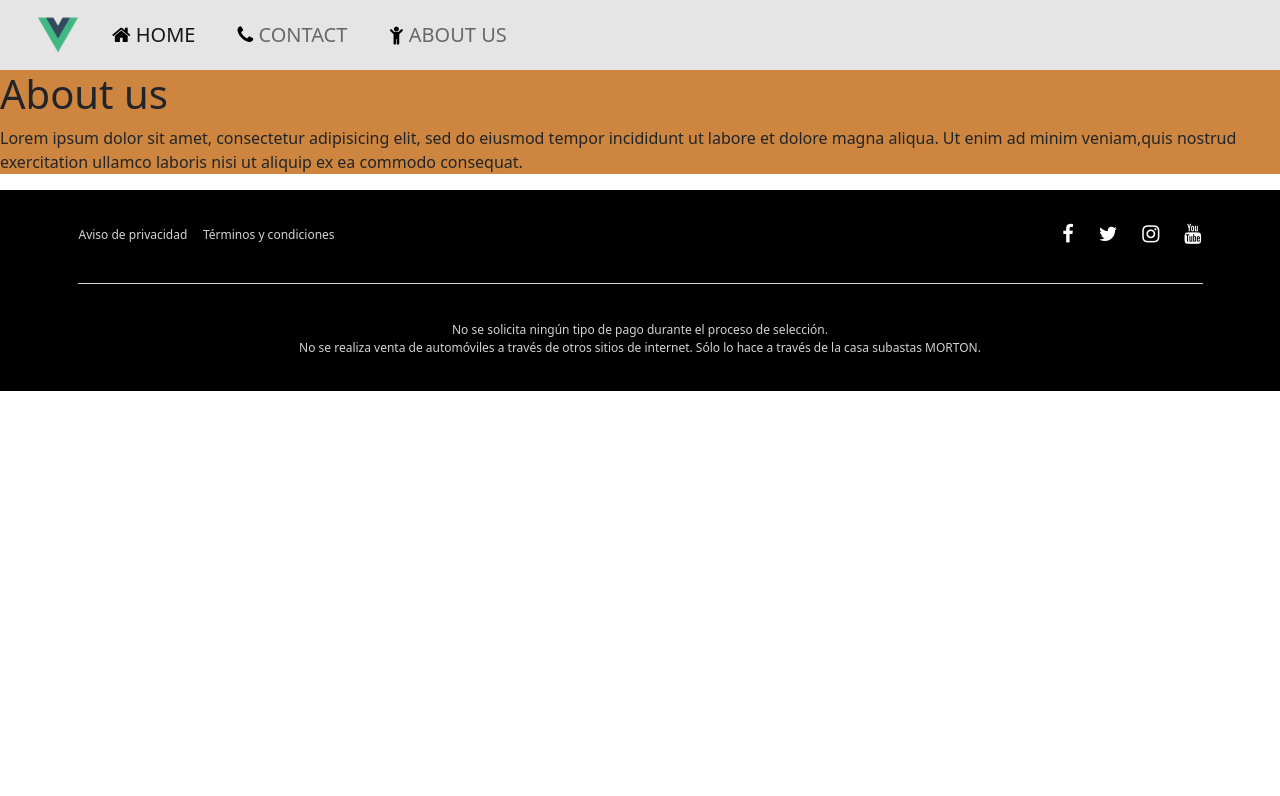
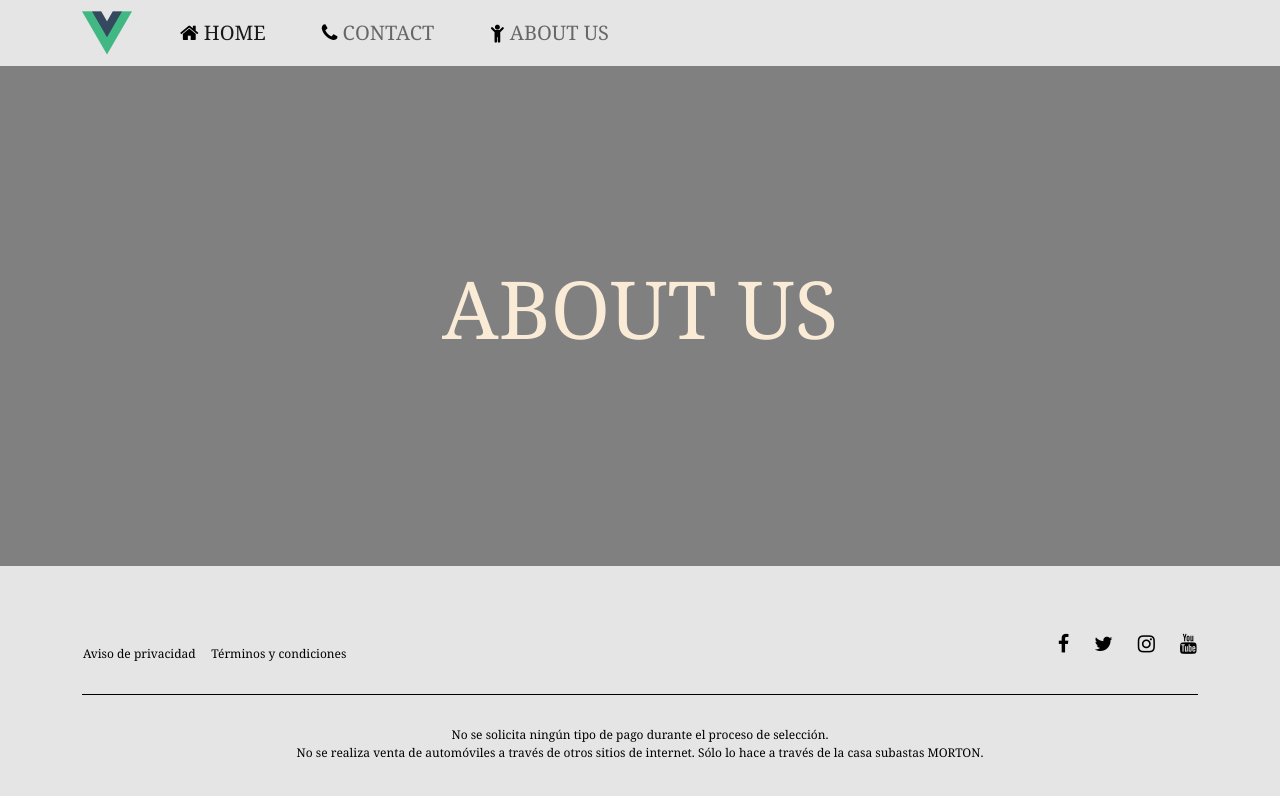
Before and after one commit to GonzalezAlbarranOrlando/demo-01, a Vue app: page /#/aboutus in a window 1280 px wide. Shown: the top 796 px of the page. Built offline with nearby package versions, Linux system fonts and the light colour scheme.

Commit message:
navbar and footer css upgrade

```diff
--- a/src/App.vue
+++ b/src/App.vue
@@ -18,6 +18,8 @@ components: { MyHeader, MyFooter}
 <style>
   /*Font Awesome Web Application Icons */
   @import 'https://cdnjs.cloudflare.com/ajax/libs/font-awesome/4.7.0/css/font-awesome.min.css';
-  /*My css file(s)*/
+  /*My css file(s) */
   @import '@/assets/css/styles.css';
+  /*Animate style css */
+  @import 'https://cdnjs.cloudflare.com/ajax/libs/animate.css/4.1.1/animate.min.css';
 </style>
--- a/src/assets/css/styles.css
+++ b/src/assets/css/styles.css
@@ -1,26 +1,70 @@
-.example{
-    background-color: aqua;
+#app {
+    font-family: Georgia, 'Lucida Console', sans-serif;
 }
 
-.bg-my-primary{
+.bg-my-primary {
     background-color: #E5E5E5;
 }
 
+/* Animations div beginning*/
+.animate-div{
+    font-size: 500%;
+    background-color: gray;
+    color: antiquewhite;
+    /*center*/
+    height: 500px;
+    width: 100%;
+    display: flex;
+    align-items: center;
+    justify-content: center;
+}
+/* Animations div end*/
+
+/*header beginning*/
 .header-text {
     font-size: 20px;
-    height: 70px;
-    padding-left: 90px;
-  }
-
-.footer-text{
-    text-align: center;
-    color: lightgray;
-    background-color: black;
-    font-size: 12px;
-    padding: 15px;
 }
 
-.center-table {
+.header-text ul li{
+    margin-left: 40px;
+}
+
+.header-text ul:hover li:hover{
+    border-bottom: 2px solid;
+}
+/*header end*/
+
+
+/*footer beginning*/
+.footer-text {
+    text-align: center;
+    color: black;
+    background-color: #E5E5E5;
+    font-size: 12px;
+}
+
+.footer-text table{
+    width: 100%;
+    /*center table*/
     margin-left: auto;
     margin-right: auto;
-  }
+}
+
+.footer-text div{
+    padding-top: 30px;
+    padding-bottom: 30px;
+}
+/*footer end*/
+
+/*Grid test beginning*/
+.grid-4{
+    display: grid;
+    grid-template-columns: 20% 20% 20% 20%;
+    column-gap: 5px;
+    row-gap: 15px;
+    justify-items: end;
+}
+.grid-4 div{
+    border: 1px solid black;
+}
+/*Grid test end*/
--- a/src/components/MyFooter.vue
+++ b/src/components/MyFooter.vue
@@ -1,42 +1,33 @@
 <template>
     <div class="footer-text">
-        <table style="width: 90%;" class="center-table">
-
-                <tr style="border-bottom: 1px solid lightgray;">
-                    <td style="text-align: left; ">
+        <div class="container">
+        <table>
+            <tr style="border-bottom: 1px solid black;">
+                <td style="text-align: left;">
                     <br/>
+                    <div>
                         Aviso de privacidad&nbsp;&nbsp;&nbsp;&nbsp;&nbsp;Términos y condiciones
-                        <br/>
-                        <br/>
-                        <br/>
+                    </div>
                 </td>
                 <td style="text-align: right;">
-                        <br/>
-                            <i class="fa fa-facebook" style="font-size:20px; color:white"></i>&nbsp;&nbsp;&nbsp;&nbsp;&nbsp;&nbsp;&nbsp;
-                            <i class="fa fa-twitter" style="font-size:20px; color:white"></i>&nbsp;&nbsp;&nbsp;&nbsp;&nbsp;&nbsp;&nbsp;
-                            <i class="fa fa-instagram" style="font-size:20px; color:white"></i>&nbsp;&nbsp;&nbsp;&nbsp;&nbsp;&nbsp;&nbsp;
-                            <i class="fa fa-youtube" style="font-size:20px; color:white"></i>
-                        <br/>
-                        <br/>
-                        <br/>
+                    <div>
+                        <i class="fa fa-facebook" style="font-size:20px; color:black"></i>&nbsp;&nbsp;&nbsp;&nbsp;&nbsp;&nbsp;&nbsp;
+                        <i class="fa fa-twitter" style="font-size:20px; color:black"></i>&nbsp;&nbsp;&nbsp;&nbsp;&nbsp;&nbsp;&nbsp;
+                        <i class="fa fa-instagram" style="font-size:20px; color:black"></i>&nbsp;&nbsp;&nbsp;&nbsp;&nbsp;&nbsp;&nbsp;
+                        <i class="fa fa-youtube" style="font-size:20px; color:black"></i>
+                    </div>
                 </td>
             </tr>
-
             <tr>
                 <td colspan="2">
-                        <br/>
-                        <br/>
-                        No se solicita ningún tipo de pago durante el proceso de selección. <br/>
+                    <div>
+                        No se solicita ningún tipo de pago durante el proceso de selección.<br/>
                         No se realiza venta de automóviles a través de otros sitios de internet. Sólo lo hace a través de la casa subastas MORTON.
-                        <br/>
-                        <br/>
+                    </div>
                 </td>
             </tr>
-
-
         </table>
-
-
+    </div>
     </div>
 </template>
 
@@ -44,7 +35,8 @@
     export default {
         name: 'MyFooter',
         data(){
-            return{}
+            return{
+            }
         }
     }
 </script>
--- a/src/components/MyHeader.vue
+++ b/src/components/MyHeader.vue
@@ -1,11 +1,9 @@
 <template>
-
   <nav class="navbar navbar-expand-lg bg-my-primary header-text">
-  <div class="container-fluid">
+      <div class="container-fluid container">
           <!--Logo-->
           <router-link class="nav-link active" aria-current="page" to="/">
-        &nbsp;&nbsp;&nbsp;&nbsp;
-        <img src="@/assets/logo.png" alt="" width="40" height=""/>
+              <img src="@/assets/logo.png" alt="" width="50" height=""/>
           </router-link>
           <!--Navbar toggler-->
           <button class="navbar-toggler" type="button" data-bs-toggle="collapse" data-bs-target="#navbarNav" aria-controls="navbarNav" aria-expanded="false" aria-label="Toggle navigation">
@@ -16,21 +14,18 @@
               <ul class="navbar-nav">
                   <li class="nav-item">
                       <router-link class="nav-link active" aria-current="page" to="/">
-                &nbsp;&nbsp;&nbsp;&nbsp;
                           <i class="fa fa-home" style="font-size:20px; color:black"></i>
                           HOME
                       </router-link>
                   </li>
                   <li class="nav-item">
                       <router-link class="nav-link" to="/contact">
-                &nbsp;&nbsp;&nbsp;&nbsp;
                           <i class="fa fa-phone" style="font-size:20px; color:black"></i>
                           CONTACT
                       </router-link>
                   </li>
                   <li class="nav-item">
                       <router-link class="nav-link" to="/aboutus">
-                &nbsp;&nbsp;&nbsp;&nbsp;
                           <i class="fa fa-child" style="font-size:20px; color:black"></i>
                           ABOUT US
                       </router-link>
@@ -39,15 +34,14 @@
           </div>
       </div>
   </nav>
-
-
 </template>
 
 <script>
   export default {
     name: 'MyHeader',
     data(){
-            return{}
+      return{
+      }
     }
   }
 </script>
--- a/src/components/pages/AboutUs.vue
+++ b/src/components/pages/AboutUs.vue
@@ -1,7 +1,6 @@
 <template>
-    <div style="background-color: peru;">
-        <h1>About us</h1>
-        <p>{{message}}</p>
+    <div class="animate-div">
+        <p class="animate__animated animate__heartBeat">ABOUT US</p>
     </div>
 </template>
 
--- a/src/components/pages/Contact.vue
+++ b/src/components/pages/Contact.vue
@@ -1,7 +1,6 @@
 <template>
-    <div style="background-color: goldenrod;">
-        <h1>Contact</h1>
-        <p>{{message}}</p>
+    <div class="animate-div">
+        <p class="animate__animated animate__heartBeat">CONTACT</p>
     </div>
 </template>
 
--- a/src/components/pages/Home.vue
+++ b/src/components/pages/Home.vue
@@ -1,5 +1,6 @@
 <template>
 
+<div class="container" style="padding: 90px">
 <div id="carouselExampleCaptions" class="carousel slide" data-bs-ride="false">
   <div class="carousel-indicators">
     <button type="button" data-bs-target="#carouselExampleCaptions" data-bs-slide-to="0" class="active" aria-current="true" aria-label="Slide 1"></button>
@@ -38,7 +39,7 @@
     <span class="visually-hidden">Next</span>
   </button>
 </div>
-
+</div>
 </template>
 
 <script>
--- a/src/main.js
+++ b/src/main.js
@@ -3,7 +3,7 @@ import App from './App.vue'
 //vue-router
 import { createRouter, createWebHashHistory } from 'vue-router'
 //Bootstrap css
-import "bootstrap/dist/css/bootstrap.css"
+import 'bootstrap/dist/css/bootstrap.css'
 
 
 // 1. Define route components.
@@ -34,4 +34,4 @@ app.use(router)
 
 app.mount('#app')
 //Bootstrap js
-import "bootstrap/dist/js/bootstrap.js"
+import 'bootstrap/dist/js/bootstrap.js'
```
Lines whose indentation alone changed are shown as unchanged.
